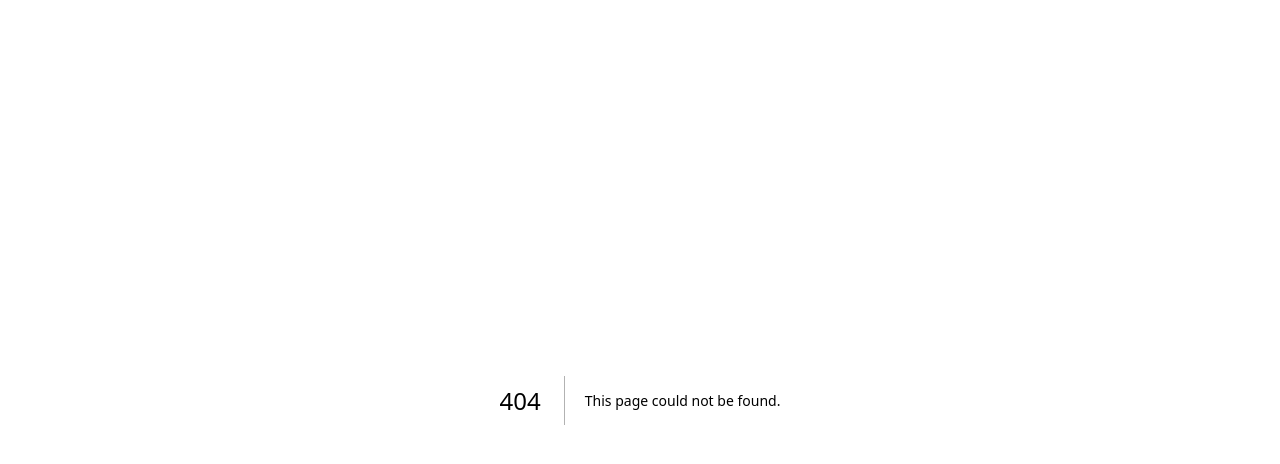
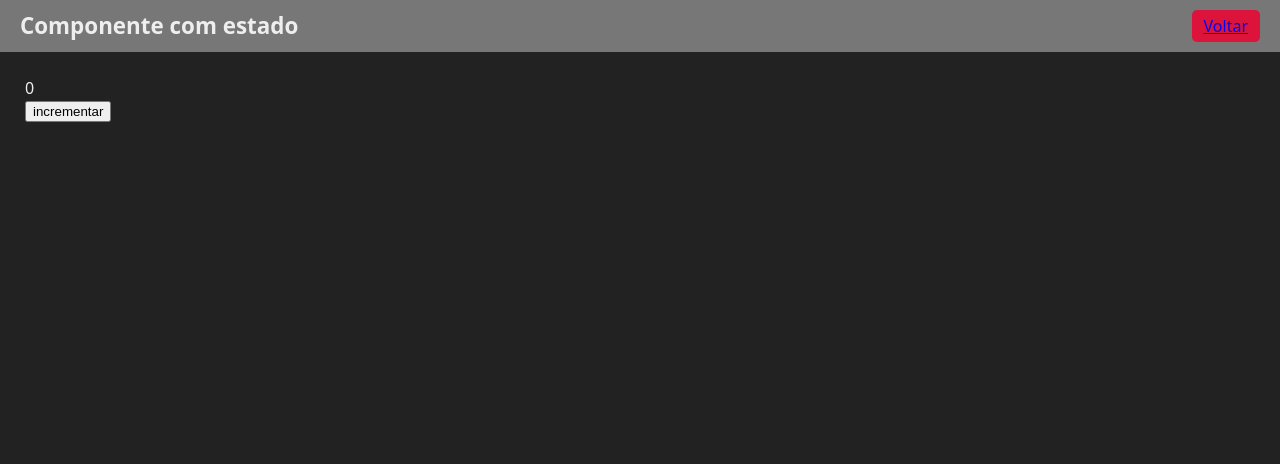
Before and after one commit to Ricardo-Lucena-Clear/Project-Registration-Integration-with-Database, a Next.js app: page /state in a window 1280 px wide. Before the commit this address had no page. Shown: the top 464 px of the page. Built offline with nearby package versions, Linux system fonts and the light colour scheme.

Commit message:
Components with state

```diff
--- a/src/pages/index.jsx
+++ b/src/pages/index.jsx
@@ -15,6 +15,7 @@
             <Navegador texto="jsx" destino="/jsx" color= "crimson"/>
             <Navegador texto="Navegação #01" destino="/navegacao/" color="yellow" />
             <Navegador texto="Navegação #02" destino="/cliente/sp-2/321" color="white" />
+            <Navegador texto="Componente com estado" destino="/state" color="orange" />
 
         </div>
     )
--- /dev/null
+++ b/src/pages/state.jsx
@@ -0,0 +1,17 @@
+import { useState } from "react"
+import Layout from "@/components/Layout"
+
+export default function State() {
+    const [numero, setNumero] = useState(0)
+
+    function incrementar() {
+        setNumero(numero+ 1)
+    }
+
+    return (
+        <Layout titulo="Componente com estado">
+            <div>{numero}</div>
+            <button onClick={incrementar}>incrementar</button>
+        </Layout>
+    )
+}
```
